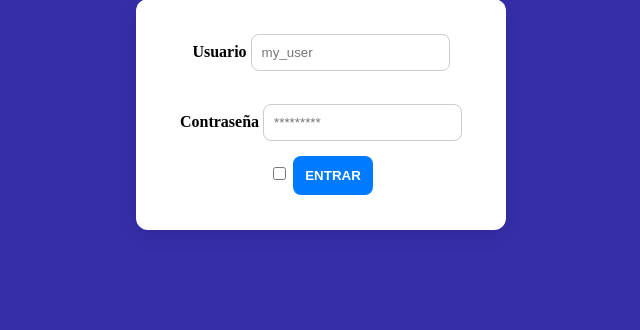
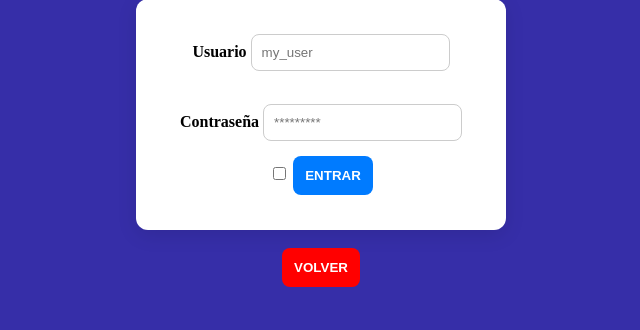
Before and after one commit to edu-dev1/app, a Flask app: page /login in a window 1280 px wide. Shown: the part 134-464 px from the top of the page, without its empty margins (319-959 px from the left). Run offline with Flask 3, Linux system fonts and the light colour scheme; the visitor is signed in with stand-in values (Sample User, id 1); parts of the project's set-up code (start-up, migrations or seed data) failed here and were passed over.

Commit message:
Update login.html
Agregué un botón para volver

```diff
--- a/templates/login.html
+++ b/templates/login.html
@@ -64,7 +64,9 @@
                 background: #007BFF;
                 color: white;
             }
-
+            .back{
+                background-color: red;
+            }
             /* Hover botón */
             .formulario button:hover {
                 background: #0056b3;
@@ -88,7 +90,11 @@
             <button type="submit">ENTRAR</button>
             <br>
         </form>
+        <!--Botón de cerrar sesión-->
+        <br>
+        <a href="{{ url_for('show_loginmode_page') }}">
+            <button class = "button back">VOLVER</button>
+        </a>
         <br>
     </body>
-
 </html>
```
